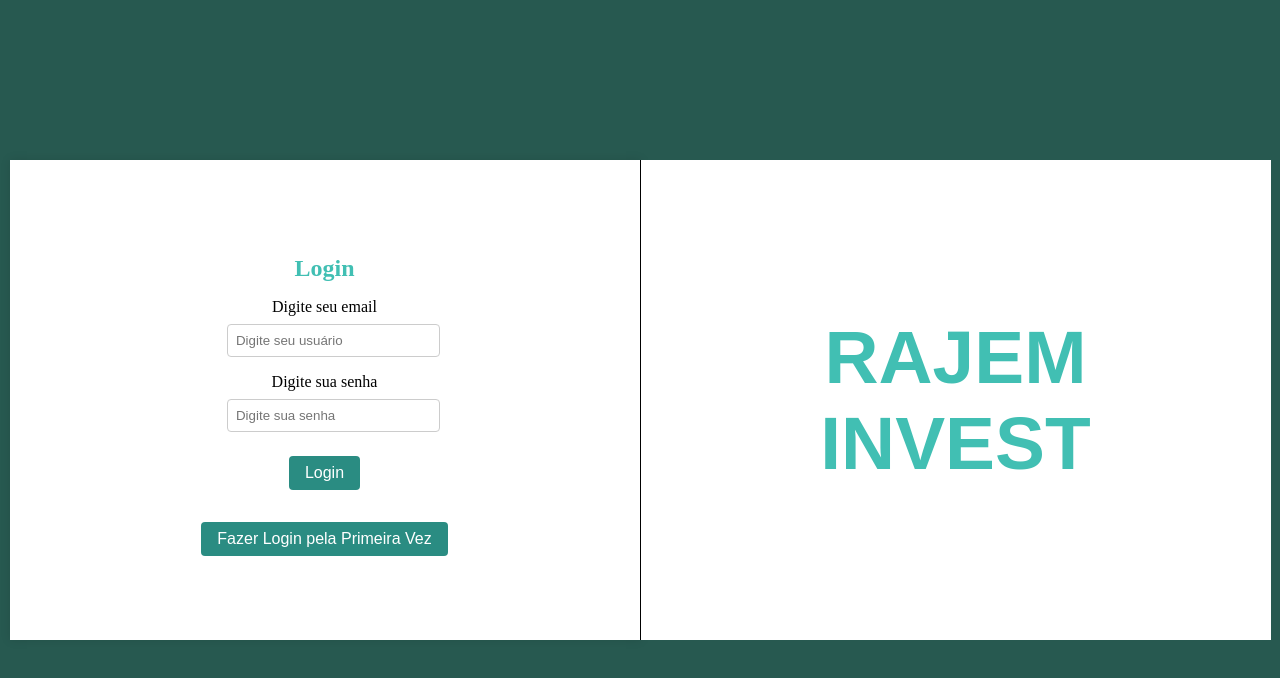
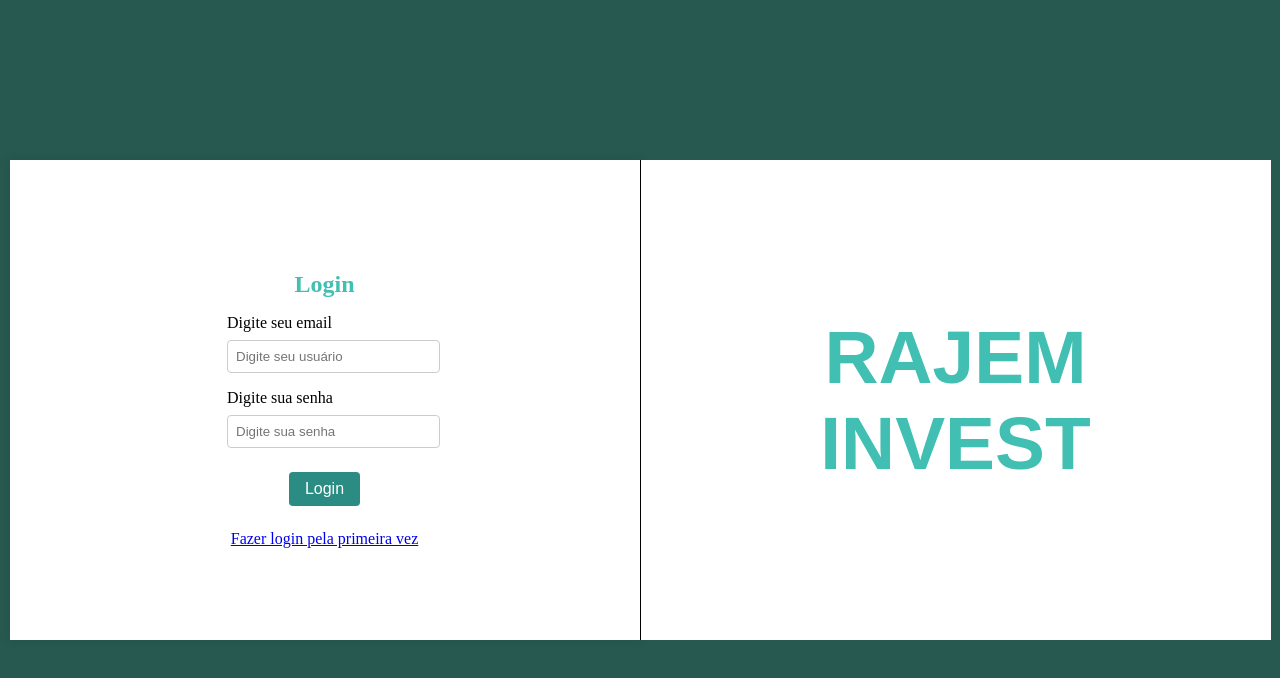
Before and after one commit to AlexsandroAuler/RAJEM-Invest, an Angular app in the folder RAJEM-Invest/: page / in a window 1280 px wide. Shown: the top 678 px of the page. Built offline with nearby package versions, Linux system fonts and the light colour scheme.

Commit message:
Ajuste botao logi primeira vez para link e manutencao no css e html

```diff
--- a/RAJEM-Invest/src/app/login/index-login/index-login.component.css
+++ b/RAJEM-Invest/src/app/login/index-login/index-login.component.css
@@ -22,6 +22,7 @@
   label {
     display: block;
     margin-bottom: 0.5rem;
+    text-align: left;
   }
 
   input {
@@ -46,6 +47,8 @@
     background-color: #32a59a;;
   }
 
-  .button-group {
+  .href-group {
     margin-top: 1rem;
+    color: #41BFB3;
+
   }
--- a/RAJEM-Invest/src/app/login/index-login/index-login.component.html
+++ b/RAJEM-Invest/src/app/login/index-login/index-login.component.html
@@ -32,8 +32,8 @@
 
     </form>
 
-    <!-- Botões para navegação -->
-    <div class="button-group">
-      <button (click)="goToPrimeiroLogin()">Fazer Login pela Primeira Vez</button>
+    <!-- links para navegação -->
+    <div class="href-group">
+      <a href="primeiro-login" >Fazer login pela primeira vez</a>
     </div>
   </div>
```
